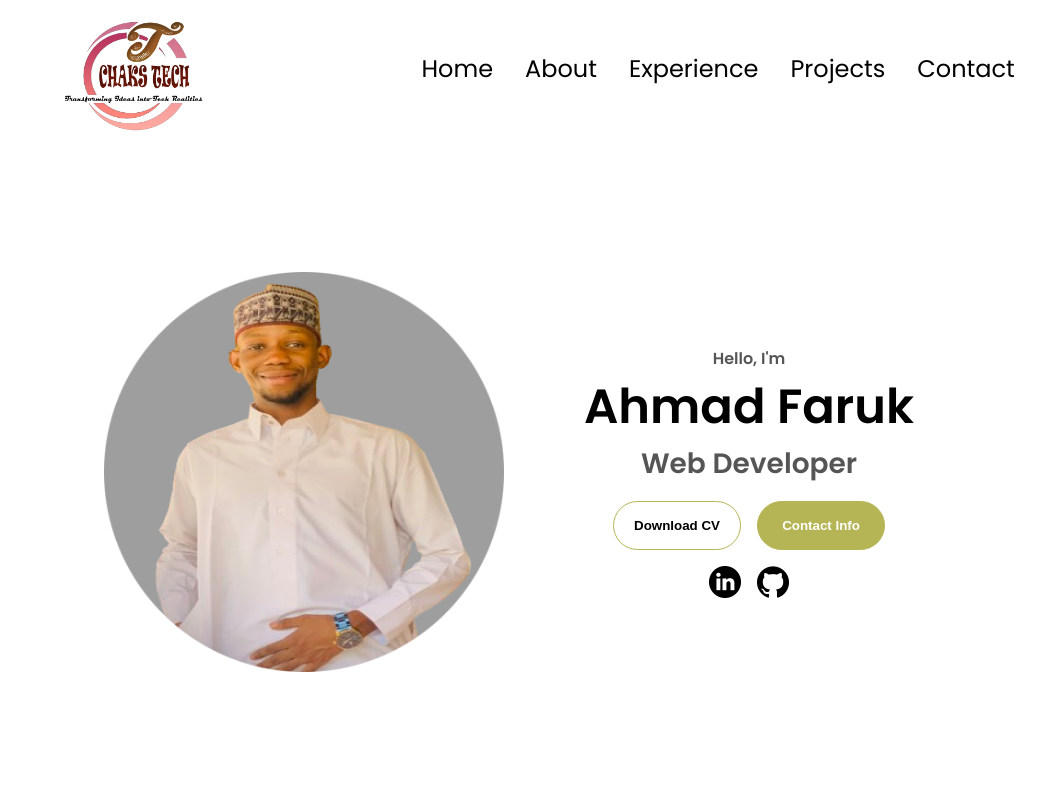
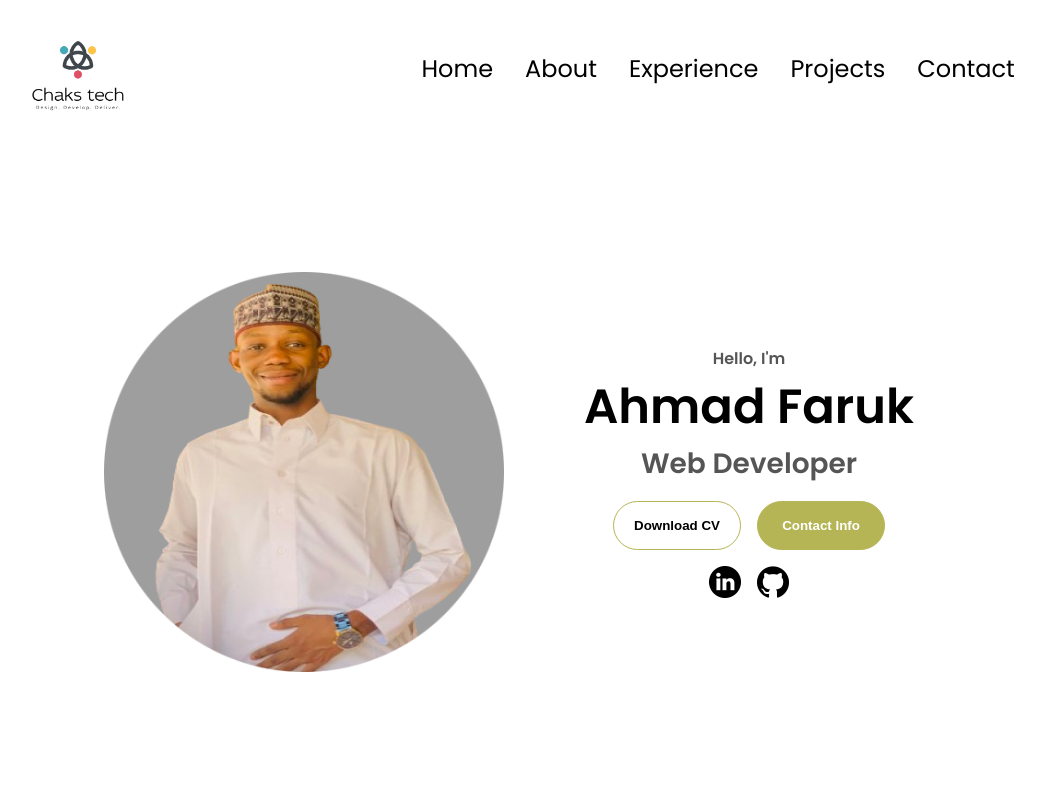
Before and after one commit to bnfaruk01/faruk-portfolio, a plain HTML site: page index.html in a window 1280 px wide. Shown: the top 800 px of the page, without its empty margins (131-1176 px from the left). Drawn offline with Linux system fonts and the light colour scheme.

Commit message:
updated version

```diff
--- a/index.html
+++ b/index.html
@@ -10,7 +10,7 @@
 </head>
 <body>
     <nav id="desktop-nav">
-        <div class="logo"><img src="./assets/chaks logo1.png" alt="chaks profile picture"></div>
+        <div class="logo"><img src="./assets/chakstechlogo.png" alt="chaks profile picture"></div>
         <div>
             <ul class="nav-links">
                 <li><a href="index.html">Home</a></li>
```
Also changed, not shown: assets/chakstechlogo.png (added), assets/chakstehlogo1.jpg (added).
